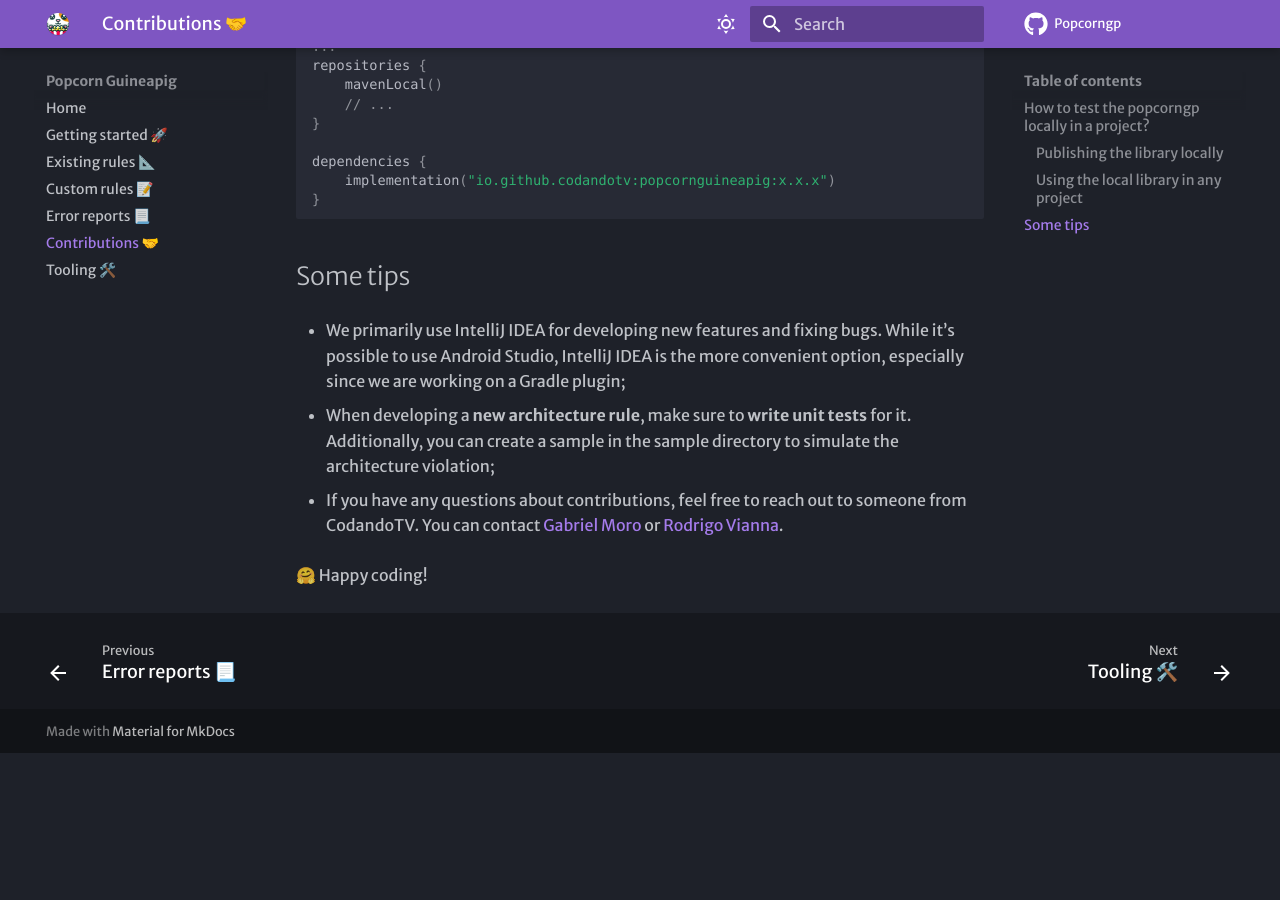
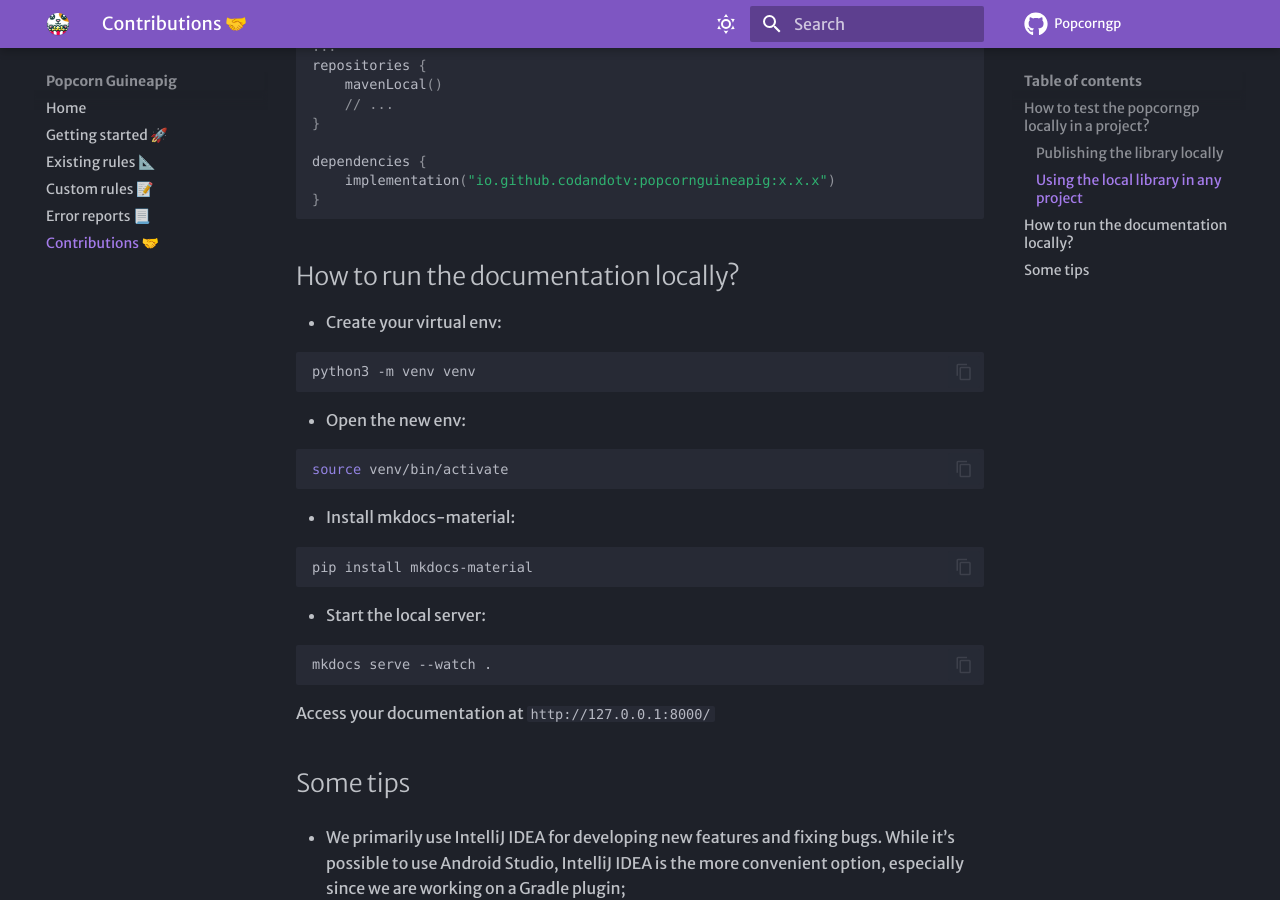
Before and after one commit to CodandoTV/popcorn-guineapig, an MkDocs documentation site: the page built from docs/5-contributions.md, in a window 1280 px wide and 900 px high, scrolled down 1267 px. Built offline with MkDocs 1.6.1 and Material for MkDocs 9.7.7, drawn with Linux system fonts in a browser that asks for light colours; some web fonts are replaced; comment, search, counter and statistics services are not loaded; before the commit the page ends 2020 px from its top, so only the background shows below that.

Commit message:
Update documentation structure by merging tooling info into contributions
- Delete `docs/6-tooling.md`
- Move "How to run the documentation locally?" instructions to `docs/5-contributions.md`
- Remove the tooling link from `docs/index.md`

````diff
--- a/docs/5-contributions.md
+++ b/docs/5-contributions.md
@@ -62,6 +62,34 @@ dependencies {
 }
 ```
 
+## How to run the documentation locally?
+
+- Create your virtual env:
+
+```shell
+python3 -m venv venv
+```
+
+- Open the new env:
+
+```shell
+source venv/bin/activate
+```
+
+- Install mkdocs-material:
+
+```shell
+pip install mkdocs-material
+```
+
+- Start the local server:
+
+```shell
+mkdocs serve --watch .
+```
+
+Access your documentation at `http://127.0.0.1:8000/`
+
 ## Some tips
 
 - We primarily use IntelliJ IDEA for developing new features and fixing bugs. While it's possible to use Android Studio, IntelliJ IDEA is the more convenient option, especially since we are working on a Gradle plugin;
````
Also changed, not shown: docs/6-tooling.md (deleted, +0 -31 lines), docs/index.md (+0 -2 lines).
